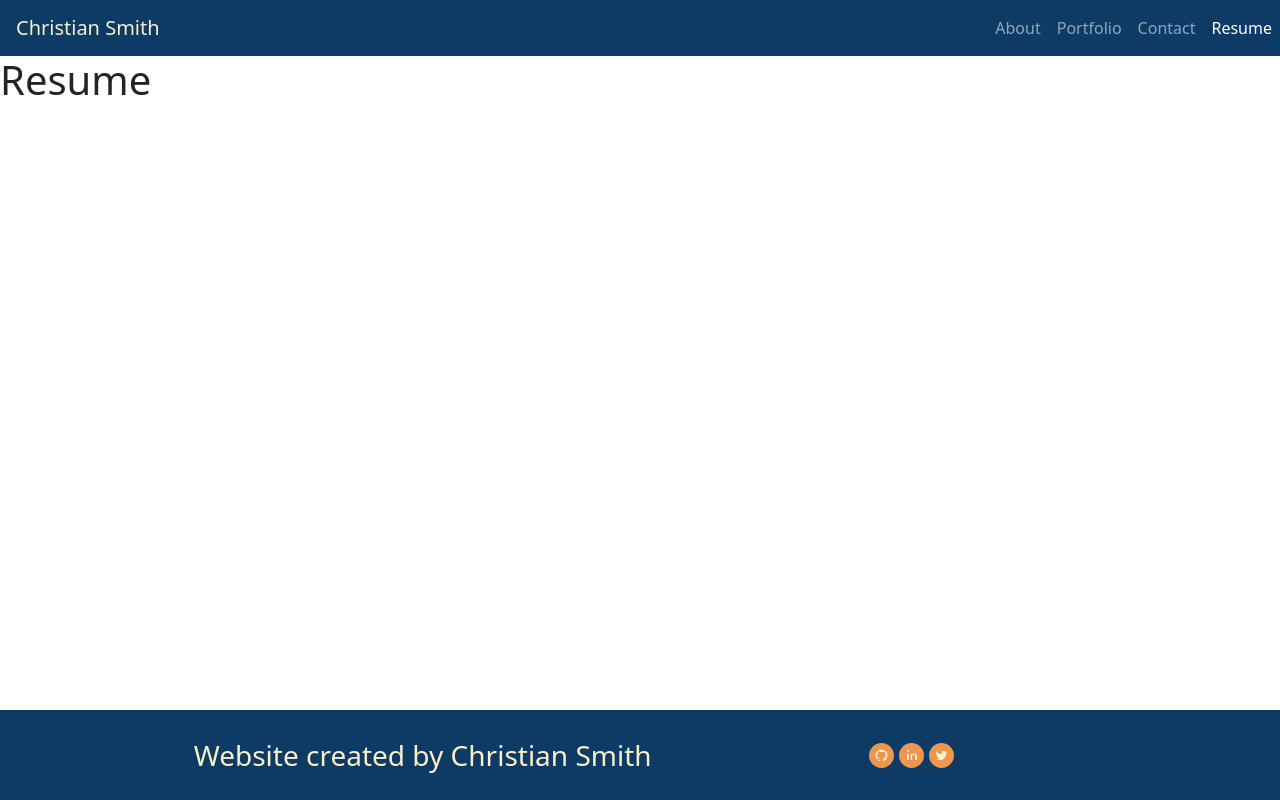
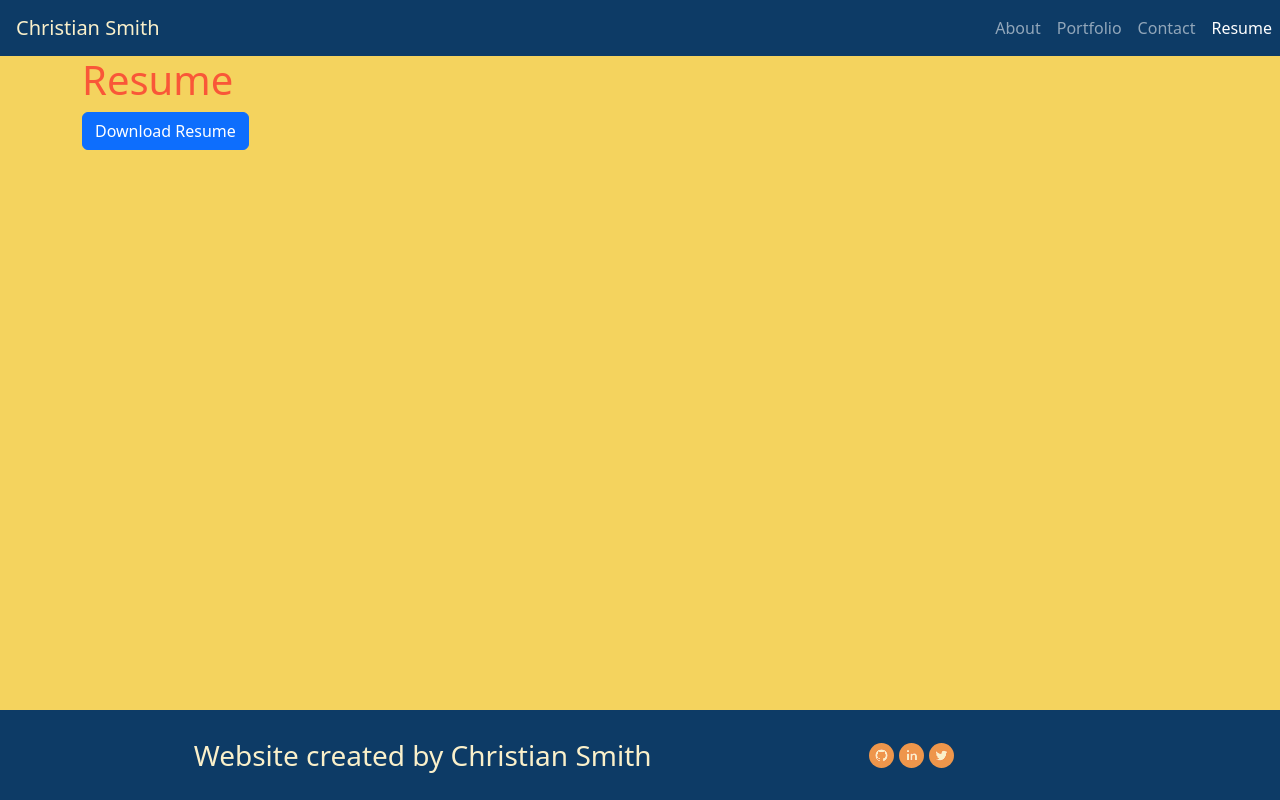
Before and after one commit to ChristianSmith46/Portfolio, a React (Create React App) app: page / in a window 1280 px wide. Both pictures are taken after a click on the button "Resume". Built offline with nearby package versions, Linux system fonts and the light colour scheme.

Commit message:
Add a working download button for resume.  Style html, body for background. Make navbar close on click

```diff
--- a/src/componenets/NavBar.js
+++ b/src/componenets/NavBar.js
@@ -1,13 +1,16 @@
 import { Navbar, Nav } from "react-bootstrap";
+import { useState } from 'react';
 
 function NavBar({ pageChangeHandler, currentPage }) {
 
+    const [expanded, setExpanded] = useState(false)
+
     return (
-        <Navbar collapseOnSelect expand="md" variant="dark" sticky="top">
+        <Navbar expanded={expanded} expand="md" variant="dark" sticky="top">
             <Navbar.Brand>Christian Smith</Navbar.Brand>
-            <Navbar.Toggle aria-controls="responsive-navbar-nav" />
+            <Navbar.Toggle onClick={() => setExpanded(expanded ? false : "expanded")} aria-controls="responsive-navbar-nav" />
             <Navbar.Collapse id="responsive-navbar-nav" className="justify-content-end">
-                <Nav>
+                <Nav onClick={() => setExpanded(false)}>
                     <Nav.Link onClick={() => pageChangeHandler('AboutMe')} className={currentPage === 'AboutMe' ? 'active' : ''}>About</Nav.Link>
                     <Nav.Link onClick={() => pageChangeHandler('Portfolio')} className={currentPage === 'Portfolio' ? 'active' : ''}>Portfolio</Nav.Link>
                     <Nav.Link onClick={() => pageChangeHandler('Contact')} className={currentPage === 'Contact' ? 'active' : ''}>Contact</Nav.Link>
--- a/src/componenets/pages/Resume.js
+++ b/src/componenets/pages/Resume.js
@@ -1,6 +1,13 @@
+import { Button, Container } from 'react-bootstrap';
+
 function Resume() {
     return (
-        <h1>Resume</h1>
+        <Container>
+            <h1>Resume</h1>
+            <Button href='https://github.com/ChristianSmith46/Portfolio/raw/main/src/assets/resume2022.pdf'>Download Resume</Button>
+        </Container>
+
+
     )
 }
 
--- a/src/styles.css
+++ b/src/styles.css
@@ -1,3 +1,7 @@
+html, body {
+    background-color: #F4D35E;
+}
+
 nav {
     background-color: #0D3B66;
 }
@@ -9,6 +13,10 @@ nav {
 
 main {
     padding-bottom: 90px;
+}
+
+.container h1 {
+    color: #F95738;
 }
 
 footer {
```
